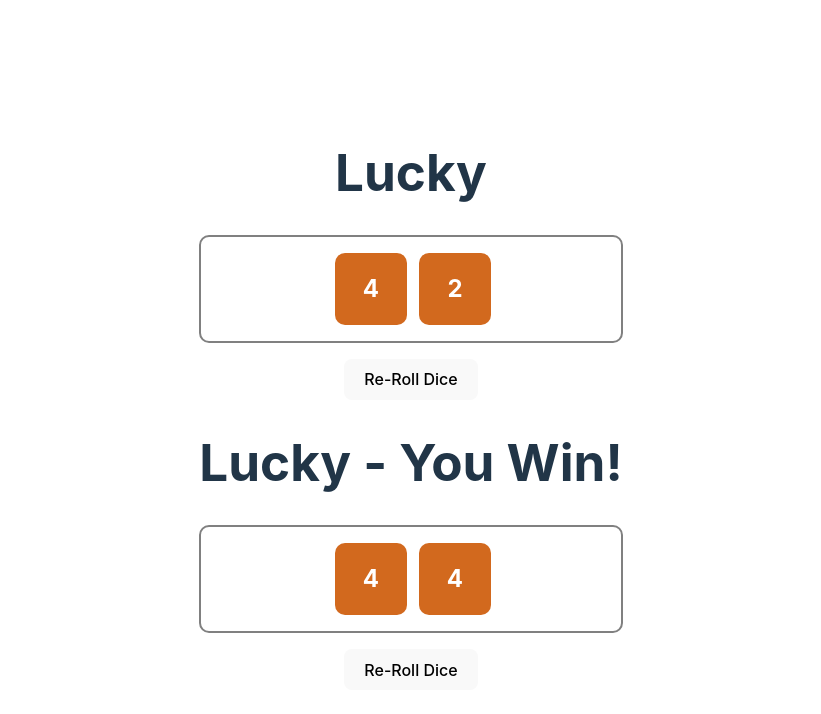
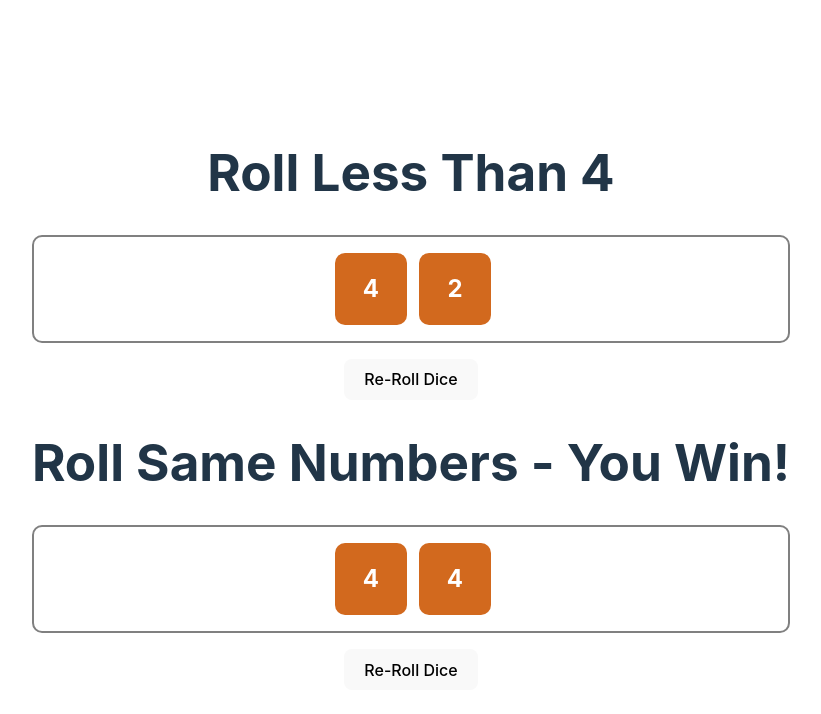
Before and after one commit to Tally2014/React-Lucky7-Game, a React (Vite) app: page / in a window 1280 px wide. Shown: the top 714 px of the page, without its empty margins (229-1050 px from the left). Built offline with nearby package versions, Linux system fonts and the light colour scheme.

Commit message:
Give Titles to the LuckyN component

```diff
--- a/src/App.jsx
+++ b/src/App.jsx
@@ -15,8 +15,8 @@ function App() {
 
   return (
     <>
-      <LuckyN winCheck={lessThan4}/>
-      <LuckyN winCheck={allSameValue}/>
+      <LuckyN winCheck={lessThan4} title={'Roll Less Than 4'}/>
+      <LuckyN winCheck={allSameValue} title={'Roll Same Numbers'}/>
     </>
   )
 }
--- a/src/LuckyN.jsx
+++ b/src/LuckyN.jsx
@@ -2,7 +2,7 @@ import Dice from "./Dice"
 import {useState} from 'react';
 import { getRolls } from "./utils";
 
-export default function LuckyN({numDice=2, winCheck}) {
+export default function LuckyN({title="LuckyN",numDice=2, winCheck}) {
     const [dice, setDice] = useState(getRolls(numDice));
     const isWinner = winCheck(dice);
     const roll = () =>{
@@ -10,7 +10,7 @@ export default function LuckyN({numDice=2, winCheck}) {
     }
   return (
     <main className="LuckyN">
-        <h1>Lucky {isWinner && "- You Win!"}</h1>
+        <h1>{title} {isWinner && "- You Win!"}</h1>
         <Dice dice={dice}/>
         <button onClick={roll}>Re-Roll Dice</button>
     </main>
```
